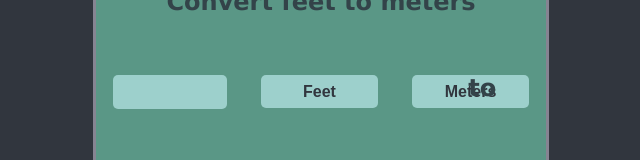
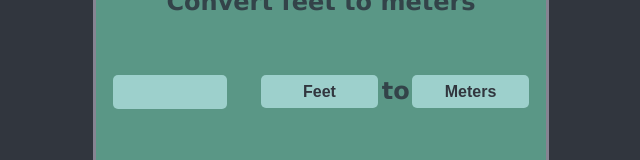
Before and after one commit to BSutton17/Measurement-Converter, a React (Vite) app: page / in a window 1280 px wide. Shown: the part 318-478 px from the top of the page, without its empty margins (319-959 px from the left). Built offline with nearby package versions, Linux system fonts and the light colour scheme.

Commit message:
Update App.css

```diff
--- a/src/App.css
+++ b/src/App.css
@@ -11,9 +11,9 @@ body {
 }
 
 #place{
-  position: fixed;
-  top: 46%;
-  left: 61.5%;
+  position: relative;
+  top: -25.5%;
+  left: 63.5%;
   z-index: 0;
   max-width: fit-content
 }
@@ -45,6 +45,7 @@ h1{
   font-size: 24px;
   text-align: center;
   position: relative;
+  height: 25%;
   top: 35%;
 }
 
```
